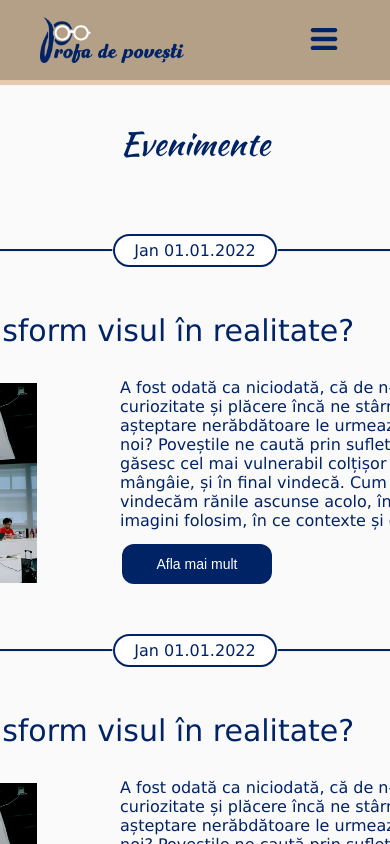
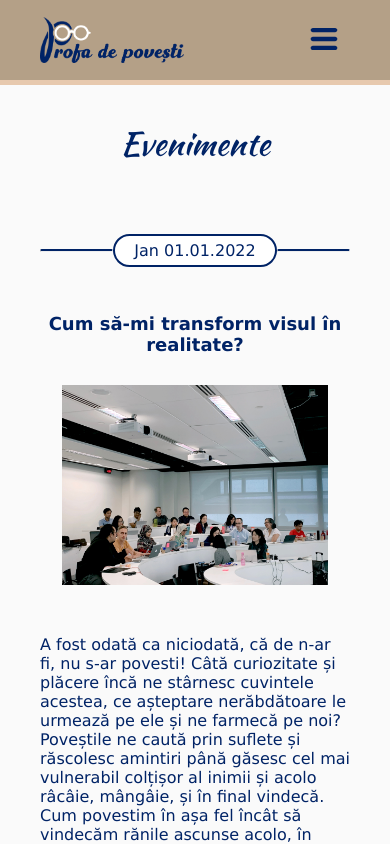
Before and after one commit to Iustin-V/pdp, a React (Create React App) app: page /evenimente in a window 390 px wide. Shown: the top 844 px of the page. Built offline with nearby package versions, Linux system fonts and the light colour scheme.

Commit message:
PDP-013:added responsiveness for events

```diff
--- a/src/comp/Divider.tsx
+++ b/src/comp/Divider.tsx
@@ -7,6 +7,10 @@ const StyledDividerContainer = styled.div`
   max-width: 850px;
   width: 100%;
   margin-bottom: 30px;
+  @media (max-width: 768px) {
+    align-items: center;
+    max-width: calc(100vw - 80px);
+  }
 
 `;
 const StyledDivider = styled.hr`
--- a/src/comp/Events/EventCard.tsx
+++ b/src/comp/Events/EventCard.tsx
@@ -1,6 +1,6 @@
 import styled from "styled-components";
 
-import { colors } from "../../generalStyle";
+import { colors, fontSizes } from "../../generalStyle";
 import { Divider } from "../Divider";
 
 const StyledEventCardContainer = styled.div`
@@ -9,6 +9,10 @@ const StyledEventCardContainer = styled.div`
   gap: 30px;
   width: 100%;
   max-width: 850px;
+  @media (max-width: 768px) {
+    align-items: center;
+    max-width: calc(100vw - 80px);
+  }
 `;
 const StyledMedia = styled.img`
   height: 200px;
@@ -20,21 +24,35 @@ const StyledContent = styled.div`
   align-items: center;
 
   gap: 50px;
+  @media (max-width: 768px) {
+    flex-direction: column;
+  }
 `;
 const StyledTitle = styled.p`
   font-family: "Lucida Grande", Tahoma, Verdana, Arial, sans-serif;
-  font-size: 30px;
+  font-size: ${fontSizes.mobile.heading.base};
   margin: 0;
   color: ${colors.primary.base};
+
+  @media (max-width: 768px) {
+    font-weight: 700;
+    font-size: 18px;
+    text-align: center;
+  }
 `;
 const StyledParagraph = styled.p`
-  width: 500px;
+  width: 100%;
   margin: 0;
   flex-direction: column;
   gap: 10px;
   display: flex;
   color: #002366;
+  @media (max-width: 768px) {
+    font-size: ${fontSizes.mobile.paragraph.small};
+    align-items: center;
 
+  }
+  }
 `;
 const StyledButton = styled.button`
   background-color: #002366;
--- a/src/comp/Events/Events.tsx
+++ b/src/comp/Events/Events.tsx
@@ -60,6 +60,13 @@ const AnimatedContainer = styled.div`
       transform: translateX(0);
     }
   }
+    @media (max-width: 768px) {
+      align-items: center;
+      justify-content: center;
+      flex-direction: column;
+      display: flex;
+    }
+
 `;
 const events = [
   {
--- a/src/comp/Navbar.tsx
+++ b/src/comp/Navbar.tsx
@@ -39,7 +39,6 @@ export const Navbar = (props: navbarProps) => {
     window.addEventListener("scroll", () => {
       if (window.scrollY > window!.visualViewport!.height - 160) {
         props.setTopButton(true);
-        console.log(window.scrollY);
       } else {
         if (window.scrollY < window!.visualViewport!.height + 80) {
           props.setTopButton(false);
--- a/src/comp/Styles.tsx
+++ b/src/comp/Styles.tsx
@@ -14,10 +14,9 @@ export const StyledPageWrapper = styled.div<{ login?: boolean }>`
   align-items: center;
   justify-content: center;
   overflow: hidden;
-  @media (max-width:768px){
-  height:600px;
+  @media (max-width: 768px) {
+    height: 600px;
   }
-
 `;
 export const MainContentWrapper = styled.div<{
   padding?: string;
@@ -31,7 +30,6 @@ export const MainContentWrapper = styled.div<{
   height: 100%;
   width: 100%;
   padding: ${(props) => props.padding};
-
 `;
 export const StyledToTopButton = styled.button<{ bottom: string }>`
   height: 50px;
@@ -51,6 +49,8 @@ export const StyledToTopButton = styled.button<{ bottom: string }>`
   transition: bottom 200ms ease-in-out;
   -webkit-appearance: none;
   -moz-appearance: none;
+  -webkit-appearance: none !important;
+
   appearance: none;
   bottom: ${(props) => props.bottom};
 `;
@@ -61,11 +61,11 @@ export const StyledImageNew = styled.img`
 export const MainPagePhoto = styled.div<{ backgroundImage: string }>`
   height: 100%;
   width: 100%;
-  background-repeat:no-repeat;
-  background-position:center;
-  transform:background-position 1ms;
+  background-repeat: no-repeat;
+  background-position: center;
+  transform: background-position 1ms;
   background-attachment: fixed;
-  background-size:cover;
+  background-size: cover;
   background-image: url(${(props) => props.backgroundImage});
   @media (max-width: 768px) {
     background-attachment: scroll;
```
